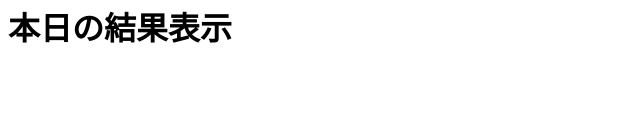
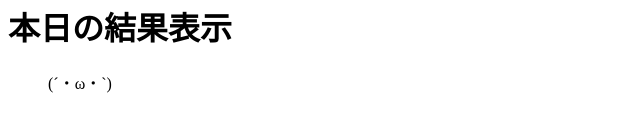
Before and after one commit to kawa-0x0-uso/water_memo, a plain HTML site: page index.html in a window 1280 px wide. Shown: the part 120-250 px from the top of the page, 0-640 px from the left. Drawn offline with Linux system fonts and the light colour scheme.

Commit message:
no message

```diff
--- a/index.html
+++ b/index.html
@@ -28,7 +28,7 @@
 
         <div class="result-area">
             <h1>本日の結果表示</h1>
-            <ul id="result"></ul>
+            <ul id="result">(´・ω・`)</ul>
         </div>
     </main>
 
```
